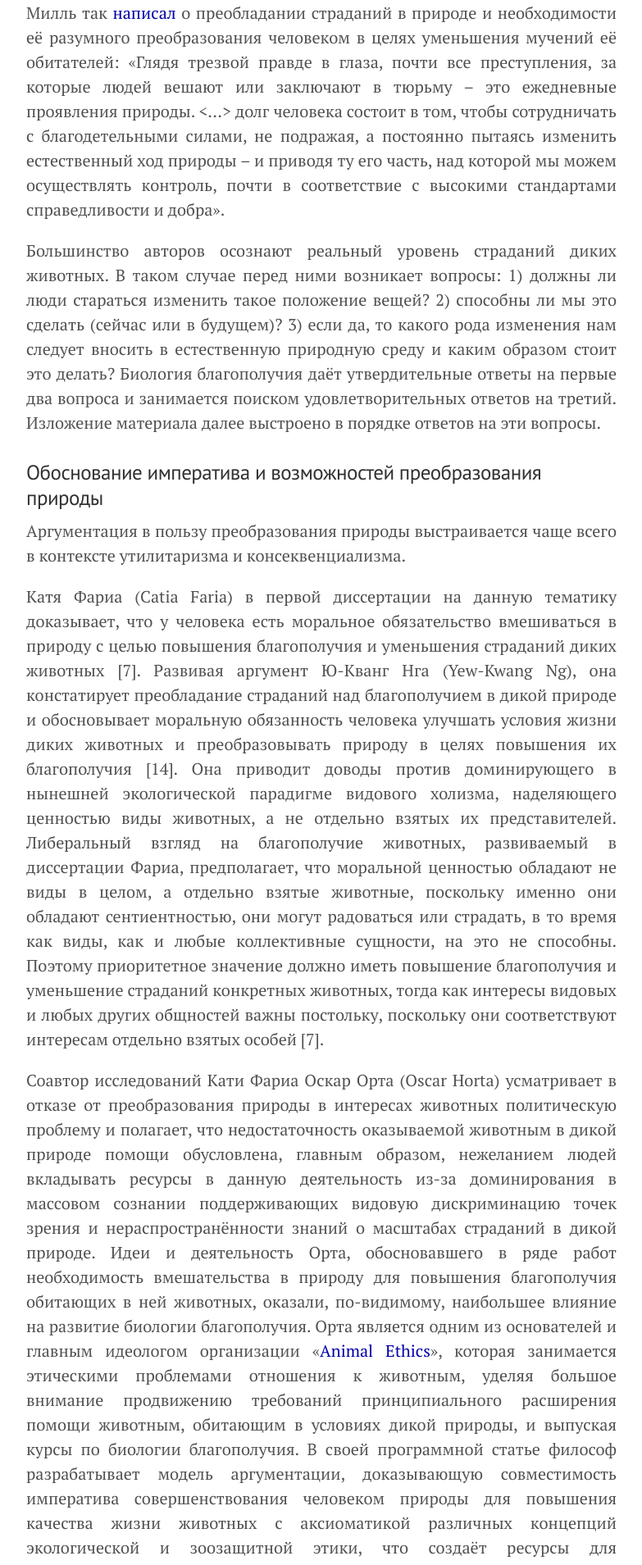
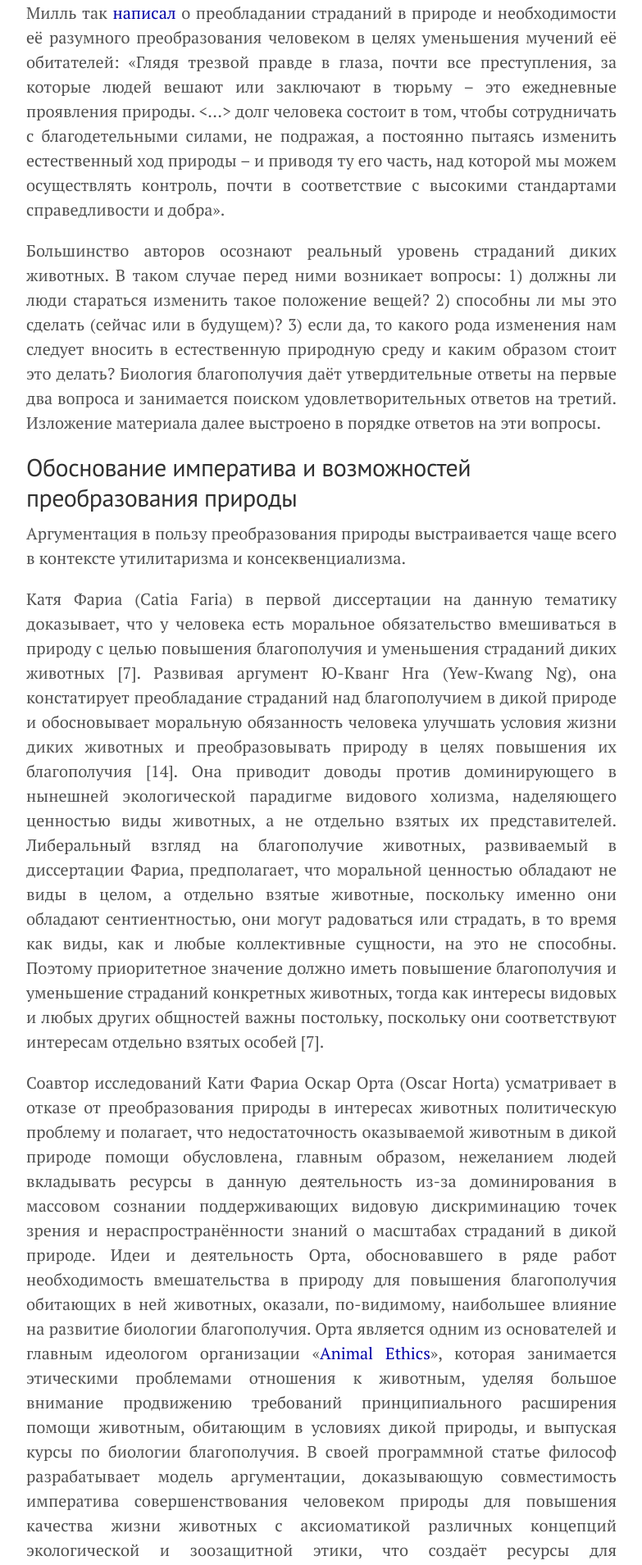
Before and after one commit to ReducingSuffering/reducingsuffering.github.io, a Jekyll site: the page built from _articles/а-в-ходыкин-философское-измерение-биологии-благополучия.md, in a window 1280 px wide. Shown: the part 4491-6400 px from the top of the page at 82% size, without its empty margins (248-1031 px from the left). Built offline with Jekyll 4.4.1, drawn with Linux system fonts in a browser that asks for light colours.

Commit message:
small fix

```diff
--- a/_articles/а-в-ходыкин-философское-измерение-биологии-благополучия.md
+++ b/_articles/а-в-ходыкин-философское-измерение-биологии-благополучия.md
@@ -37,7 +37,7 @@
 
 Большинство авторов осознают реальный уровень страданий диких животных. В таком случае перед ними возникает вопросы: 1) должны ли люди стараться изменить такое положение вещей? 2) способны ли мы это сделать (сейчас или в будущем)? 3) если да, то какого рода изменения нам следует вносить в естественную природную среду и каким образом стоит это делать? Биология благополучия даёт утвердительные ответы на первые два вопроса и занимается поиском удовлетворительных ответов на третий. Изложение материала далее выстроено в порядке ответов на эти вопросы.
 
-### Обоснование императива и возможностей преобразования природы
+## Обоснование императива и возможностей преобразования природы
 
 Аргументация в пользу преобразования природы выстраивается чаще всего в контексте утилитаризма и консеквенциализма.
 
@@ -47,7 +47,7 @@
 
 Магнус Виндинг (Magnus Vinding) обосновывает необходимость трансформации природы в интересах обладающих сентиентностью животных тем фактом, что страдание не становится менее мучительным от того, что оно вызвано естественными условиями, а не антропогенными факторами \[21\]. Поэтому, если мы признаём, что страдания – это плохо, то мы должны делать всё возможное для их максимального сокращения вне зависимости от того, где и под воздействием каких факторов они происходят. Большая часть страданий приходится на долю обитающих в дикой природе животных, поэтому мы должны признать, что это важная проблема, требующая скорейшего решения со стороны человека. Это станет первым шагом к её реальному решению \[5\].
 
-### Поиск путей решения
+## Поиск путей решения
 
 Виды преобразования природы для повышения благополучия животных можно классифицировать на консервативные и футуристические. Консервативные виды применяются уже сейчас и включают в себя спасение попавших в беду особей, создание парков дикой природы и центров помощи диким животным, контрацептивные методы регулирования численности популяций, вакцинацию и реабилитацию диких животных, их подкормку, предоставление им укрытий и приюта, оказание ветеринарной помощи, уничтожение паразитов, спасение от последствий стихийных бедствий и т.д. Такая помощь хоть и очень важна для её получателей, однако не меняет общего состояния естественных условий дикой природы и не имеет ресурсов, чтобы принципиально изменить соотношение благополучия и страданий в ней. Футуристические виды трансформации природы ставят своей целью кардинально повысить благополучие животных. Способы таких преобразований разрабатываются трансгуманизмом, а конкретнее – биоэтическим аболиционизмом, утилитаристской философской концепцией, поддерживающей использование достижений науки и технологий для совершенствования человека и животных в целях повышения их благополучия и устранения страданий \[17\].
 
```
Also changed, not shown: _posts/wt/Авторы/Русскоязычные/Александр Ходыкин/2023-10-18-532.md (+1 -1 lines).
